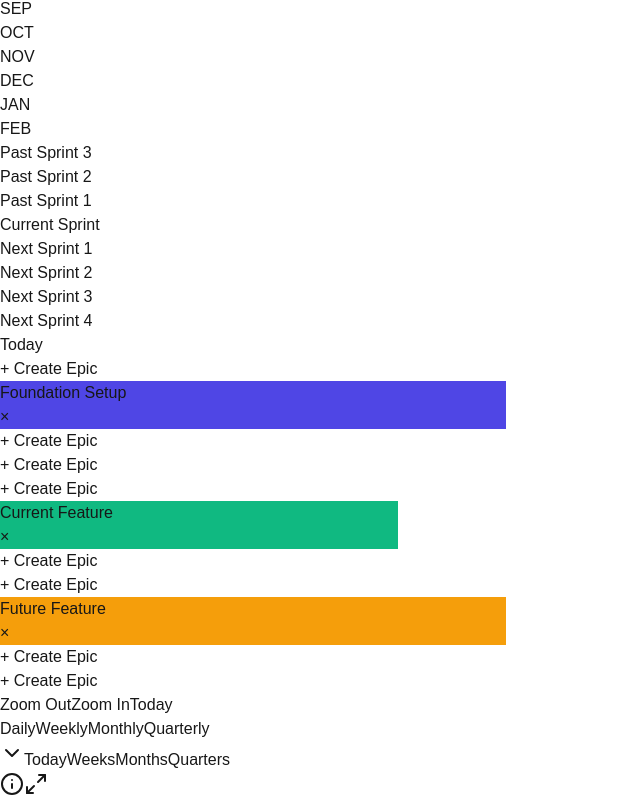
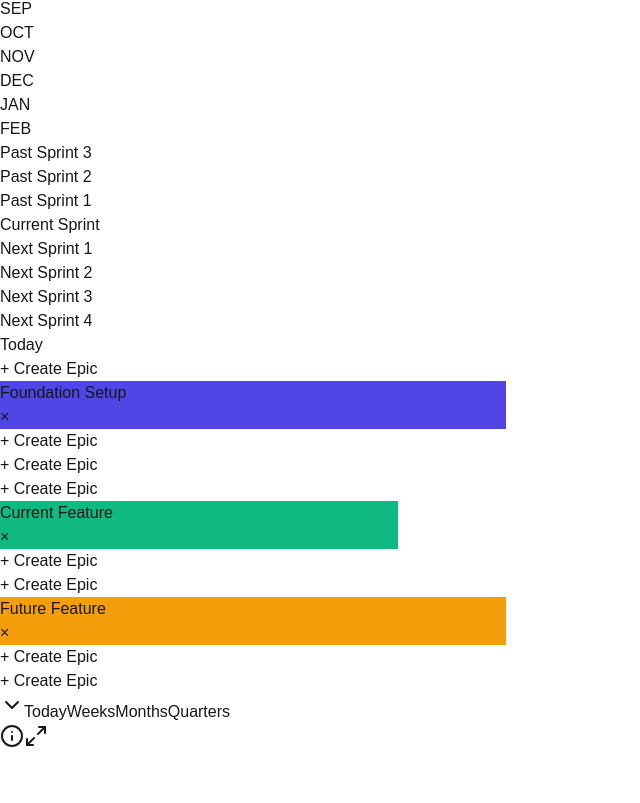
Before and after one commit to marcuapps/jira-like-interface, a Next.js app: page /timeline2 in a window 1280 px wide. Shown: the part 1594-2397 px from the top of the page, without its empty margins (0-640 px from the left). After the commit the page ends 2349 px from the top, so only its background shows below. Built offline with nearby package versions, Linux system fonts and the light colour scheme.

Commit message:
Fix today indicator on weeks

```diff
--- a/src/app/timeline2/page.tsx
+++ b/src/app/timeline2/page.tsx
@@ -141,36 +141,6 @@ const Timeline: React.FC<TimelineProps> = ({ projectId }) => {
 
       {/* Timeline */}
       <NewTimelineContainer />
-
-      <div className="border rounded-lg absolute bottom-10 right-20">
-        {/* Timeline Controls */}
-        <div className="flex items-center justify-between p-4 border-t">
-          <div className="flex items-center space-x-4">
-            <button className="p-1 rounded hover:bg-gray-100">
-              <ChevronDown className="w-4 h-4" />
-            </button>
-            {['Today', 'Weeks', 'Months', 'Quarters'].map(mode => (
-              <button
-                key={mode}
-                className={`px-3 py-1 rounded ${
-                  viewMode === mode ? 'bg-blue-50 text-blue-600' : 'text-gray-700 hover:bg-gray-50'
-                }`}
-                onClick={() => setViewMode(mode as typeof viewMode)}
-              >
-                {mode}
-              </button>
-            ))}
-          </div>
-          <div className="flex items-center space-x-2">
-            <button className="p-1 rounded hover:bg-gray-100">
-              <Info className="w-4 h-4" />
-            </button>
-            <button className="p-1 rounded hover:bg-gray-100">
-              <Maximize2 className="w-4 h-4" />
-            </button>
-          </div>
-        </div>
-      </div>
       </div>
     </div>
   );
--- a/src/components/NewScrollableTimeline.tsx
+++ b/src/components/NewScrollableTimeline.tsx
@@ -5,8 +5,9 @@ import React, { useState, useRef, useEffect } from 'react';
 import { Sprint, Epic } from '@/lib/types';
 import { getQuarterProgress } from '@/utils/dateUtils';
 import DayTilesRow from './DayTilesRow';
+import { ChevronDown, Maximize2, Info } from 'lucide-react';
 
-type TimeUnit = 'day' | 'week' | 'month' | 'quarter';
+type TimeUnit = 'Weeks' | 'Months' | 'Quarters';
 
 interface ScrollableTimelineViewProps {
   sprints: Sprint[];
@@ -31,7 +32,7 @@ const ScrollableTimeline: React.FC<ScrollableTimelineViewProps> = ({
   const defaultEndDate = new Date(today);
   defaultEndDate.setFullYear(today.getFullYear() + 2);
 
-  const [timeUnit, setTimeUnit] = useState<TimeUnit>('month');
+  const [timeUnit, setTimeUnit] = useState<TimeUnit>('Months');
   const [visibleStartDate, setVisibleStartDate] = useState<Date>(new Date(defaultStartDate));
   const [visibleEndDate, setVisibleEndDate] = useState<Date>(new Date(defaultEndDate));
   const [timeColumns, setTimeColumns] = useState<Date[]>([]);
@@ -75,16 +76,13 @@ useEffect(() => {
     columns.push(new Date(current));
 
     switch (timeUnit) {
-      case 'day':
-        current.setDate(current.getDate() + 1);
-        break;
-      case 'week':
+      case 'Weeks':
         current.setDate(current.getDate() + 7);
         break;
-      case 'month':
+      case 'Months':
         current.setMonth(current.getMonth() + 1);
         break;
-      case 'quarter':
+      case 'Quarters':
         current.setMonth(current.getMonth() + 3);
         break;
     }
@@ -125,7 +123,7 @@ const scrollToToday = () => {
     // Find position of today based on the current time unit
     let todayPosition = 0;
 
-    if (timeUnit === 'month') {
+    if (timeUnit === 'Months') {
       // Find which month column today belongs to
       const monthIndex = timeColumns.findIndex(col =>
         col.getMonth() === today.getMonth() &&
@@ -135,18 +133,7 @@ const scrollToToday = () => {
       if (monthIndex !== -1) {
         todayPosition = monthIndex * columnWidth;
       }
-    } else if (timeUnit === 'day') {
-      // For day view, find the exact day
-      const dayIndex = timeColumns.findIndex(col =>
-        col.getDate() === today.getDate() &&
-        col.getMonth() === today.getMonth() &&
-        col.getFullYear() === today.getFullYear()
-      );
-
-      if (dayIndex !== -1) {
-        todayPosition = dayIndex * columnWidth;
-      }
-    } else if (timeUnit === 'week') {
+    } else if (timeUnit === 'Weeks') {
       // For week view, find the week that contains today
       const weekIndex = timeColumns.findIndex(col => {
         // Create date range for the week
@@ -160,7 +147,7 @@ const scrollToToday = () => {
       if (weekIndex !== -1) {
         todayPosition = weekIndex * columnWidth;
       }
-    } else if (timeUnit === 'quarter') {
+    } else if (timeUnit === 'Quarters') {
       // For quarter view
       const todayQuarter = Math.floor(today.getMonth() / 3);
       const todayYear = today.getFullYear();
@@ -240,7 +227,7 @@ const calculateTodayPosition = () => {
   if (today < visibleStartDate || today > visibleEndDate) return null;
 
   // For more precise positioning in different time units
-  if (timeUnit === 'month') {
+  if (timeUnit === 'Months') {
     // Find which month column today belongs to
     const monthIndex = timeColumns.findIndex(col =>
       col.getMonth() === today.getMonth() &&
@@ -254,18 +241,7 @@ const calculateTodayPosition = () => {
       // return `${monthIndex * columnWidth}px`;
       return `${monthIndex * columnWidth + today.getDate() / totalDays * columnWidth}px`;
     }
-  } else if (timeUnit === 'day') {
-    // For day view, find the exact day
-    const dayIndex = timeColumns.findIndex(col =>
-      col.getDate() === today.getDate() &&
-      col.getMonth() === today.getMonth() &&
-      col.getFullYear() === today.getFullYear()
-    );
-
-    if (dayIndex !== -1) {
-      return `${dayIndex * columnWidth}px`;
-    }
-  } else if (timeUnit === 'week') {
+  } else if (timeUnit === 'Weeks') {
     // For week view, find the week that contains today
     const weekIndex = timeColumns.findIndex(col => {
       // Create date range for the week
@@ -277,9 +253,9 @@ const calculateTodayPosition = () => {
     });
 
     if (weekIndex !== -1) {
-      return `${weekIndex * columnWidth + today.getDay() / 7 * columnWidth - 20}px`;
+      return `${(weekIndex + 1) * columnWidth + today.getDay() / 7 * columnWidth - 10}px`;
     }
-  } else if (timeUnit === 'quarter') {
+  } else if (timeUnit === 'Quarters') {
     // For quarter view
     const todayQuarter = Math.floor(today.getMonth() / 3);
     const todayYear = today.getFullYear();
@@ -438,13 +414,11 @@ const handleMouseMove = (event: React.MouseEvent) => {
   // Format column date based on time unit
   const formatColumnDate = (date: Date) => {
     switch (timeUnit) {
-      case 'day':
-        return date.toLocaleDateString(undefined, { day: '2-digit' });
-      case 'week':
+      case 'Weeks':
         return `${date.toLocaleDateString(undefined, { month: 'short' }).toUpperCase()}`;
-      case 'month':
+      case 'Months':
         return date.toLocaleDateString(undefined, { month: 'short' }).toUpperCase();
-      case 'quarter':
+      case 'Quarters':
         const quarter = Math.floor(date.getMonth() / 3);
 
         // Format as month ranges
@@ -460,21 +434,17 @@ const handleMouseMove = (event: React.MouseEvent) => {
 
 // 3. Add a helper function to check if a column represents the current month/day/etc.
 const isCurrentTimeUnit = (date: Date) => {
-  if (timeUnit === 'day') {
-    return date.getDate() === today.getDate() &&
-           date.getMonth() === today.getMonth() &&
-           date.getFullYear() === today.getFullYear();
-  } else if (timeUnit === 'month') {
+  if (timeUnit === 'Months') {
     return date.getMonth() === today.getMonth() &&
            date.getFullYear() === today.getFullYear();
-  } else if (timeUnit === 'week') {
+  } else if (timeUnit === 'Weeks') {
     // Check if the week contains today
     const weekStart = new Date(date);
     const weekEnd = new Date(date);
     weekEnd.setDate(weekEnd.getDate() + 6);
 
     return today >= weekStart && today <= weekEnd;
-  } else if (timeUnit === 'quarter') {
+  } else if (timeUnit === 'Quarters') {
     const dateQuarter = Math.floor(date.getMonth() / 3);
     const todayQuarter = Math.floor(today.getMonth() / 3);
 
@@ -523,52 +493,6 @@ const handleEpicMouseDown = (
     setDraggingEpic(epicId);
   }
 };
-  // Get week number helper
-  const getWeekNumber = (date: Date) => {
-    const firstDayOfYear = new Date(date.getFullYear(), 0, 1);
-    const pastDaysOfYear = (date.getTime() - firstDayOfYear.getTime()) / 86400000;
-    return Math.ceil((pastDaysOfYear + firstDayOfYear.getDay() + 1) / 7);
-  };
-
-  // Zoom in/out on the timeline
-  const handleZoom = (direction: 'in' | 'out') => {
-    // Get current center date
-    if (!timelineRef.current) return;
-
-    const { scrollLeft, clientWidth } = timelineRef.current;
-    const centerScrollPosition = scrollLeft + (clientWidth / 2);
-    const centerDate = pixelToDate(centerScrollPosition - scrollLeft);
-
-    // Change time unit based on zoom direction
-    if (direction === 'in') {
-      switch (timeUnit) {
-        case 'quarter':
-          setTimeUnit('month');
-          break;
-        case 'month':
-          setTimeUnit('week');
-          break;
-        case 'week':
-          setTimeUnit('day');
-          break;
-      }
-    } else {
-      switch (timeUnit) {
-        case 'day':
-          setTimeUnit('week');
-          break;
-        case 'week':
-          setTimeUnit('month');
-          break;
-        case 'month':
-          setTimeUnit('quarter');
-          break;
-      }
-    }
-
-    // After changing time unit, we'll scroll to center on the same date
-    // This is handled by a useEffect that watches timeUnit
-  };
 
   return (
     <div className="flex flex-col border border-gray-200 rounded">
@@ -599,7 +523,7 @@ const handleEpicMouseDown = (
                     }`}
                     style={{ width: `${columnWidth}px` }}
                   >
-                    {timeUnit === 'week' ? (
+                    {timeUnit === 'Weeks' ? (
                       <div>
                         <div className="font-medium text-gray-700">{formatColumnDate(column)}</div>
                         <DayTilesRow startDate={getStartOfWeek(column)} endDate={getEndOfWeek(column)} />
@@ -731,58 +655,34 @@ const handleEpicMouseDown = (
         </div>
       </div>
 
-      {/* Footer controls */}
-      <div className="flex justify-between p-2 border-t border-gray-200 bg-gray-50">
-        {/* Zoom controls */}
-        <div className="flex space-x-2">
+        <div className="border rounded-lg absolute bottom-0 right-20 z-20 bg-white">
+        {/* Timeline Controls */}
+        <div className="flex items-center justify-between p-4 border-t">
+          <div className="flex items-center space-x-4">
+            <button className="p-1 rounded hover:bg-gray-100">
+              <ChevronDown className="w-4 h-4" />
+            </button>
+            <button className='px-3 py-1 rounded text-gray-700 hover:bg-gray-50' onClick={() => scrollToToday()}>Today</button>
+            {['Weeks', 'Months', 'Quarters'].map(mode => (
               <button
-            className="px-3 py-1 text-sm bg-gray-200 text-gray-700 hover:bg-gray-300 rounded"
-            onClick={() => handleZoom('out')}
-            disabled={timeUnit === 'quarter'}
+                key={mode}
+                className={`px-3 py-1 rounded ${
+                  timeUnit === mode ? 'bg-blue-50 text-blue-600' : 'text-gray-700 hover:bg-gray-50'
+                }`}
+                onClick={() => setTimeUnit(mode as typeof timeUnit)}
               >
-            Zoom Out
+                {mode}
               </button>
-          <button
-            className="px-3 py-1 text-sm bg-gray-200 text-gray-700 hover:bg-gray-300 rounded"
-            onClick={() => handleZoom('in')}
-            disabled={timeUnit === 'day'}
-          >
-            Zoom In
+            ))}
+          </div>
+          <div className="flex items-center space-x-2">
+            <button className="p-1 rounded hover:bg-gray-100">
+              <Info className="w-4 h-4" />
             </button>
-          <button
-            className="px-3 py-1 text-sm bg-blue-100 text-blue-700 hover:bg-blue-200 rounded"
-            onClick={scrollToToday}
-          >
-            Today
+            <button className="p-1 rounded hover:bg-gray-100">
+              <Maximize2 className="w-4 h-4" />
             </button>
           </div>
-
-        {/* Time unit controls */}
-        <div className="flex space-x-2">
-          <button
-            className={`px-3 py-1 text-sm rounded ${timeUnit === 'day' ? 'bg-blue-500 text-white' : 'bg-gray-200 text-gray-700 hover:bg-gray-300'}`}
-            onClick={() => setTimeUnit('day')}
-          >
-            Daily
-          </button>
-          <button
-            className={`px-3 py-1 text-sm rounded ${timeUnit === 'week' ? 'bg-blue-500 text-white' : 'bg-gray-200 text-gray-700 hover:bg-gray-300'}`}
-            onClick={() => setTimeUnit('week')}
-          >
-            Weekly
-          </button>
-          <button
-            className={`px-3 py-1 text-sm rounded ${timeUnit === 'month' ? 'bg-blue-500 text-white' : 'bg-gray-200 text-gray-700 hover:bg-gray-300'}`}
-            onClick={() => setTimeUnit('month')}
-          >
-            Monthly
-          </button>
-          <button
-            className={`px-3 py-1 text-sm rounded ${timeUnit === 'quarter' ? 'bg-blue-500 text-white' : 'bg-gray-200 text-gray-700 hover:bg-gray-300'}`}
-            onClick={() => setTimeUnit('quarter')}
-          >
-            Quarterly
-          </button>
         </div>
       </div>
     </div>
--- a/src/components/NewTimelineContainer.tsx
+++ b/src/components/NewTimelineContainer.tsx
@@ -4,7 +4,7 @@ import React, { useState } from 'react';
 import NewScrollableTimeline from '@/components/NewScrollableTimeline';
 import { Sprint, Epic } from '@/lib/types';
 
-const TimelineContainer: React.FC = () => {
+const NewTimelineContainer: React.FC = () => {
   // Sample data
   const today = new Date();
 
@@ -174,4 +174,4 @@ const TimelineContainer: React.FC = () => {
   );
 };
 
-export default TimelineContainer;
+export default NewTimelineContainer;
```
Lines whose indentation alone changed are shown as unchanged.
